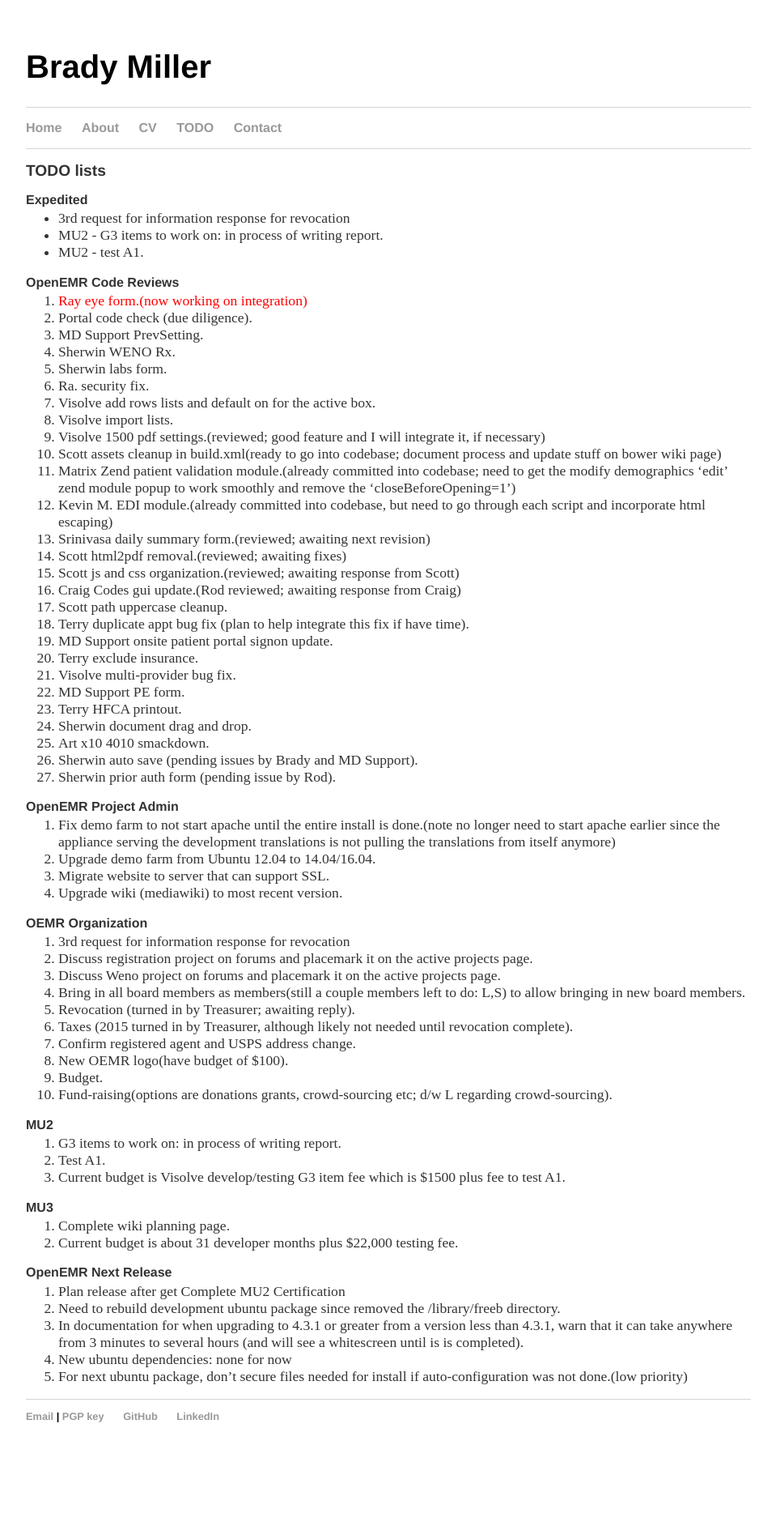
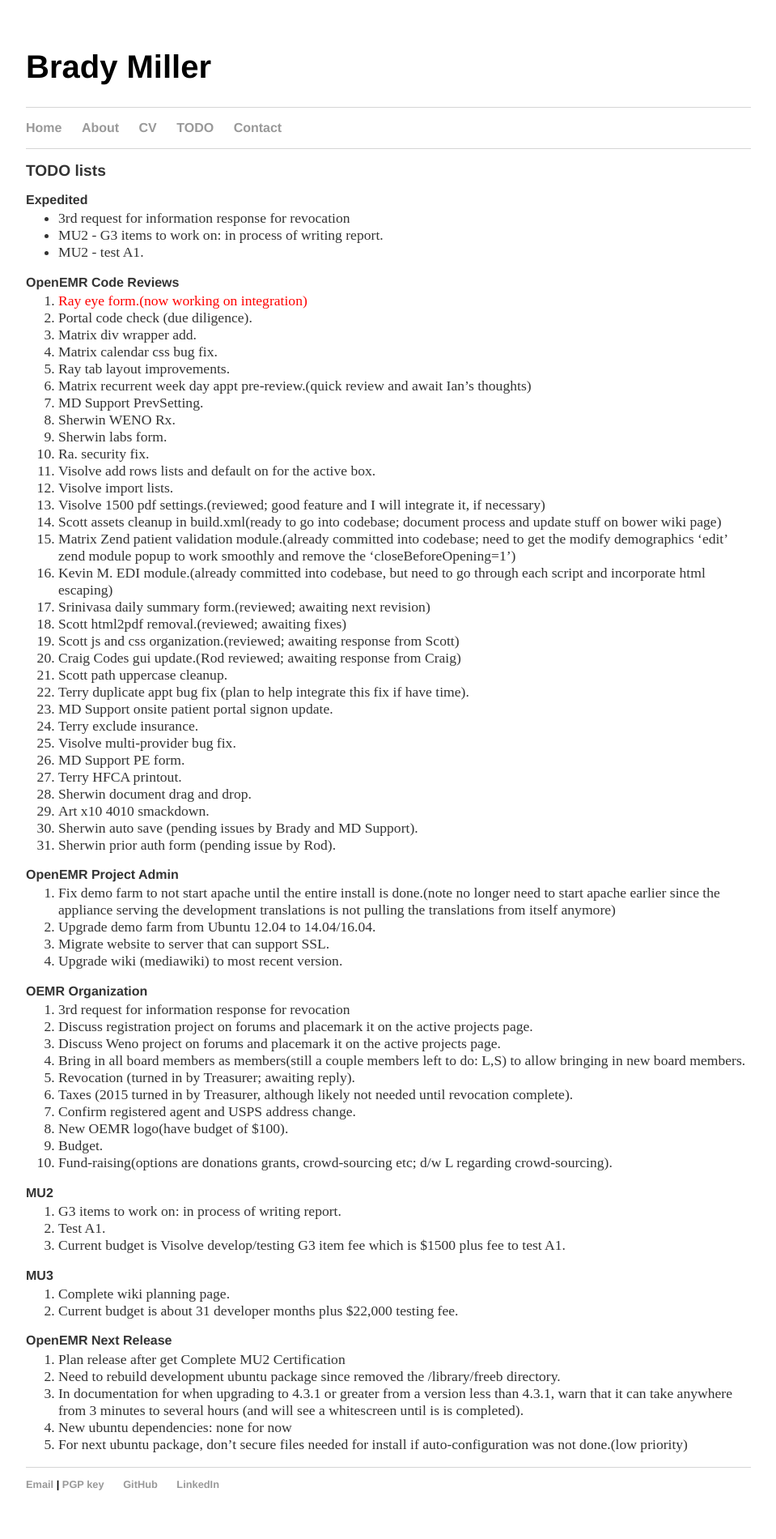
Before and after one commit to bradymiller/bradymiller.github.io, a Jekyll site: the page built from todo/index.md, in a window 1280 px wide. Shown: the whole page at 81% size, without its empty margins (160-1119 px from the left). Built offline with Jekyll 4.4.1, drawn with Linux system fonts in a browser that asks for light colours; before the commit the page ends 1816 px from its top, so only the background shows below that.

Commit message:
Update todo list

```diff
--- a/todo/index.md
+++ b/todo/index.md
@@ -11,6 +11,10 @@
 ### OpenEMR Code Reviews
 1. <span style="color: red">Ray eye form.(now working on integration)</span>
 1. Portal code check (due diligence).
+1. Matrix div wrapper add.
+1. Matrix calendar css bug fix.
+1. Ray tab layout improvements.
+1. Matrix recurrent week day appt pre-review.(quick review and await Ian's thoughts)
 1. MD Support PrevSetting.
 1. Sherwin WENO Rx.
 1. Sherwin labs form.
```
